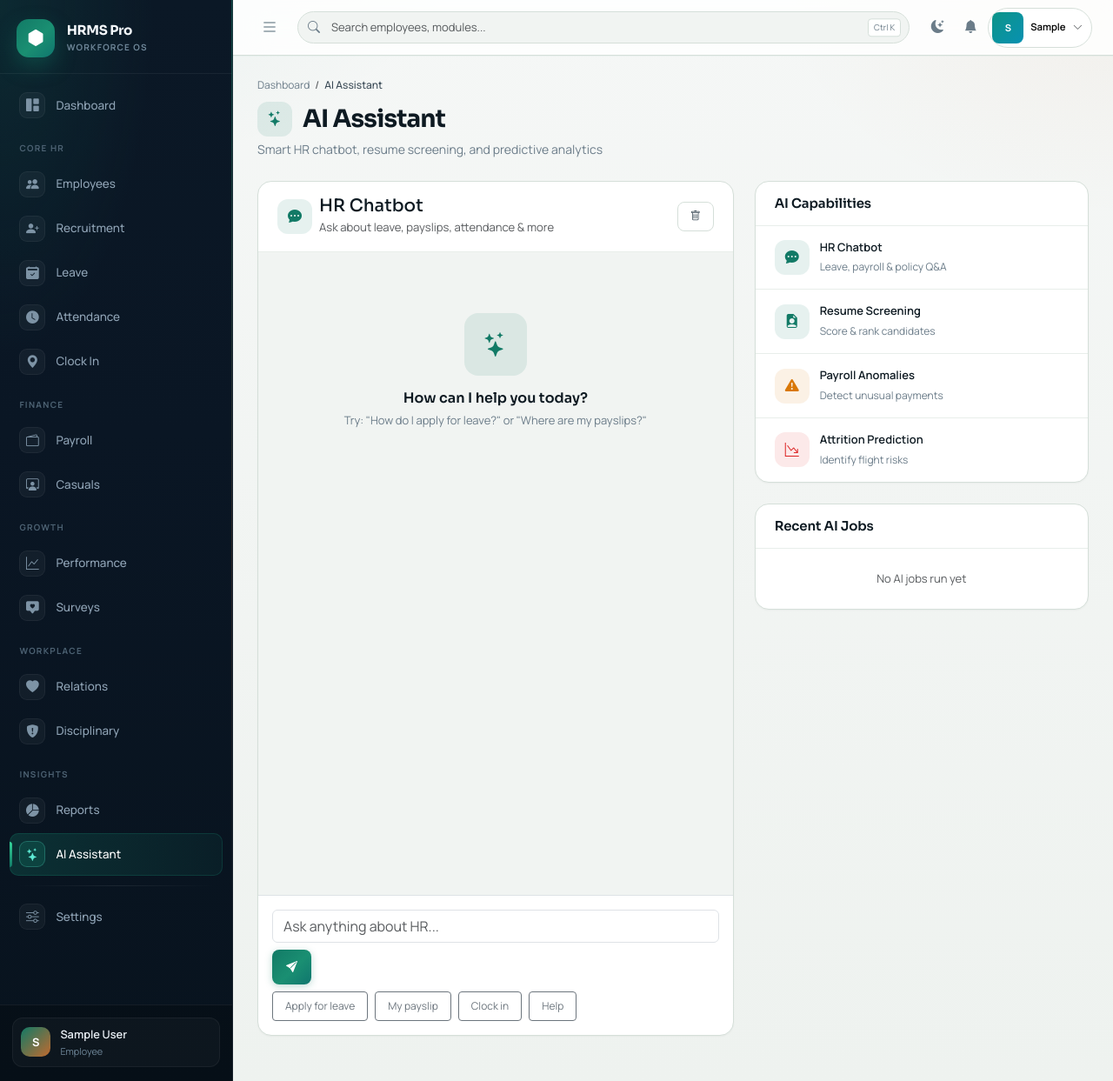
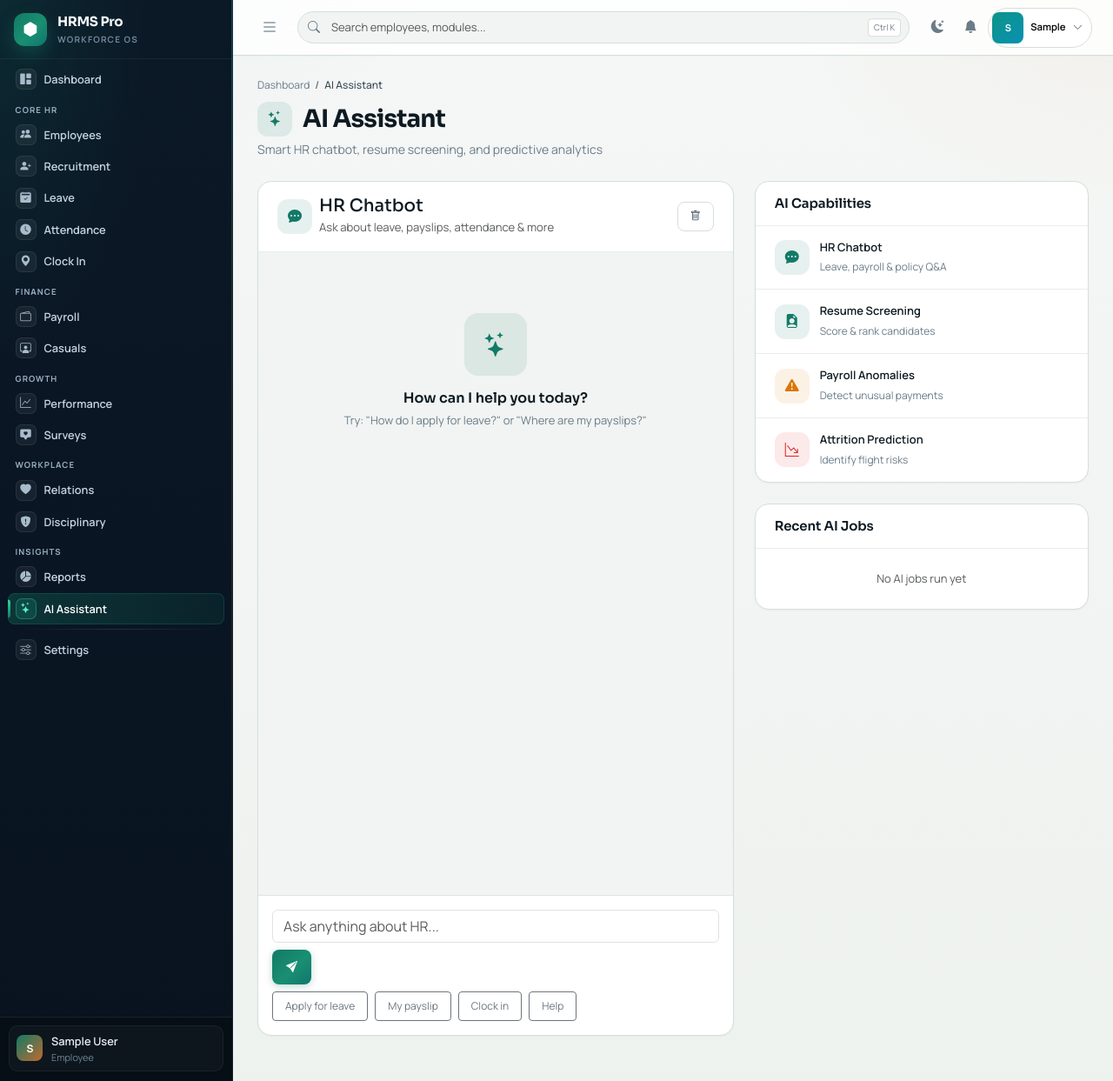
Before and after one commit to Dommygenius/hr-payroll-system, a Django app: page /module/ai/ in a window 1280 px wide. Shown: the whole page at 87% size. Run offline with Django 5.2, Linux system fonts and the light colour scheme; the visitor is signed in with stand-in values (Sample User, id 1); data that the repository does not hold is empty; parts of the project's set-up code (start-up, migrations or seed data) failed here and were passed over; some libraries are stand-ins or nearby versions.

Commit message:
Auto-sync: agent session update

```diff
--- a/static/css/hrms.css
+++ b/static/css/hrms.css
@@ -86,7 +86,10 @@ h1, h2, h3, h4, h5, h6, .page-title, .card-title, .stat-value {
 /* ─── Sidebar ─── */
 .sidebar {
     width: var(--sidebar-width);
-    min-height: 100vh;
+    height: 100vh;
+    height: 100dvh;
+    max-height: 100vh;
+    max-height: 100dvh;
     background:
         radial-gradient(ellipse 120% 60% at 0% 0%, rgba(18, 122, 102, 0.18) 0%, transparent 55%),
         linear-gradient(180deg, #0B1826 0%, #0A1624 40%, #08131E 100%);
@@ -96,6 +99,7 @@ h1, h2, h3, h4, h5, h6, .page-title, .card-title, .stat-value {
     z-index: 1000;
     display: flex;
     flex-direction: column;
+    overflow: hidden;
     border-right: 1px solid var(--sidebar-border);
     transition: transform 0.28s cubic-bezier(0.4, 0, 0.2, 1);
 }
@@ -112,25 +116,26 @@ h1, h2, h3, h4, h5, h6, .page-title, .card-title, .stat-value {
 }
 
 .sidebar-brand {
-    padding: 1.35rem 1.2rem 1.15rem;
-    display: flex;
-    align-items: center;
-    gap: 0.85rem;
+    padding: 0.95rem 1rem 0.85rem;
+    display: flex;
+    align-items: center;
+    gap: 0.75rem;
     border-bottom: 1px solid rgba(255, 255, 255, 0.06);
+    flex-shrink: 0;
 }
 
 .sidebar-brand-icon {
-    width: 44px;
-    height: 44px;
-    border-radius: 14px;
+    width: 38px;
+    height: 38px;
+    border-radius: 12px;
     background: var(--primary-gradient);
     display: flex;
     align-items: center;
     justify-content: center;
     color: #fff;
-    font-size: 1.2rem;
+    font-size: 1.05rem;
     flex-shrink: 0;
-    box-shadow: 0 10px 24px rgba(18, 122, 102, 0.4);
+    box-shadow: 0 8px 18px rgba(18, 122, 102, 0.38);
 }
 
 .sidebar-brand-text {
@@ -162,11 +167,30 @@ h1, h2, h3, h4, h5, h6, .page-title, .card-title, .stat-value {
 }
 
 .sidebar-nav-wrap {
-    flex: 1;
+    flex: 1 1 auto;
+    min-height: 0;
     overflow-y: auto;
-    padding: 0.75rem 0.7rem 1rem;
+    overflow-x: hidden;
+    padding: 0.35rem 0.55rem 0.7rem;
     scrollbar-width: thin;
-    scrollbar-color: rgba(255,255,255,0.1) transparent;
+    scrollbar-color: rgba(255, 255, 255, 0.28) transparent;
+}
+
+.sidebar-nav-wrap::-webkit-scrollbar {
+    width: 6px;
+}
+
+.sidebar-nav-wrap::-webkit-scrollbar-track {
+    background: transparent;
+}
+
+.sidebar-nav-wrap::-webkit-scrollbar-thumb {
+    background: rgba(255, 255, 255, 0.22);
+    border-radius: 999px;
+}
+
+.sidebar-nav-wrap::-webkit-scrollbar-thumb:hover {
+    background: rgba(255, 255, 255, 0.35);
 }
 
 .sidebar-nav {
@@ -175,60 +199,60 @@ h1, h2, h3, h4, h5, h6, .page-title, .card-title, .stat-value {
     margin: 0;
     display: flex;
     flex-direction: column;
-    gap: 0.15rem;
+    gap: 0.02rem;
 }
 
 .sidebar-nav .nav-group {
     display: flex;
     flex-direction: column;
-    gap: 0.12rem;
-    margin-bottom: 0.35rem;
+    gap: 0.02rem;
+    margin-bottom: 0.15rem;
 }
 
 .sidebar-nav li a {
     display: flex;
     align-items: center;
-    gap: 0.75rem;
-    padding: 0.58rem 0.7rem;
-    color: #8FA3B5;
+    gap: 0.55rem;
+    padding: 0.38rem 0.55rem;
+    color: #C5D4E0;
     text-decoration: none;
-    font-size: 0.84rem;
-    font-weight: 500;
-    border-radius: 10px;
+    font-size: 0.8rem;
+    font-weight: 550;
+    border-radius: 8px;
     transition: color 0.16s ease, background 0.16s ease, transform 0.16s ease;
     position: relative;
 }
 
 .sidebar-nav li a .nav-ico {
-    width: 30px;
-    height: 30px;
-    border-radius: 9px;
-    background: rgba(255, 255, 255, 0.04);
-    border: 1px solid rgba(255, 255, 255, 0.05);
+    width: 24px;
+    height: 24px;
+    border-radius: 7px;
+    background: rgba(255, 255, 255, 0.055);
+    border: 1px solid rgba(255, 255, 255, 0.08);
     display: inline-flex;
     align-items: center;
     justify-content: center;
     flex-shrink: 0;
-    font-size: 0.92rem;
-    color: #7D93A5;
+    font-size: 0.78rem;
+    color: #A8BCCB;
     transition: all 0.16s ease;
 }
 
 .sidebar-nav li a:hover {
-    color: #EAF1F6;
-    background: rgba(255, 255, 255, 0.045);
+    color: #F4F8FB;
+    background: rgba(255, 255, 255, 0.07);
 }
 
 .sidebar-nav li a:hover .nav-ico {
     color: #5EEAD4;
-    background: rgba(18, 122, 102, 0.18);
-    border-color: rgba(18, 122, 102, 0.25);
+    background: rgba(18, 122, 102, 0.22);
+    border-color: rgba(18, 122, 102, 0.32);
 }
 
 .sidebar-nav li a.active {
     color: #FFFFFF;
-    background: linear-gradient(90deg, rgba(18, 122, 102, 0.28) 0%, rgba(18, 122, 102, 0.1) 100%);
-    box-shadow: inset 0 0 0 1px rgba(18, 122, 102, 0.28);
+    background: linear-gradient(90deg, rgba(18, 122, 102, 0.32) 0%, rgba(18, 122, 102, 0.12) 100%);
+    box-shadow: inset 0 0 0 1px rgba(18, 122, 102, 0.32);
 }
 
 .sidebar-nav li a.active::before {
@@ -245,38 +269,39 @@ h1, h2, h3, h4, h5, h6, .page-title, .card-title, .stat-value {
 
 .sidebar-nav li a.active .nav-ico {
     color: #5EEAD4;
-    background: rgba(18, 122, 102, 0.28);
-    border-color: rgba(94, 234, 212, 0.25);
+    background: rgba(18, 122, 102, 0.3);
+    border-color: rgba(94, 234, 212, 0.28);
 }
 
 .nav-section {
     list-style: none;
-    padding: 0.95rem 0.7rem 0.4rem;
-    font-size: 0.62rem;
+    padding: 0.55rem 0.55rem 0.15rem;
+    font-size: 0.6rem;
     font-weight: 700;
     text-transform: uppercase;
-    letter-spacing: 0.13em;
-    color: #4D6273;
+    letter-spacing: 0.11em;
+    color: #9BB0C1;
 }
 
 .sidebar-nav-divider {
     height: 1px;
-    margin: 0.55rem 0.5rem;
-    background: linear-gradient(90deg, transparent, rgba(255,255,255,0.08), transparent);
+    margin: 0.3rem 0.4rem;
+    background: linear-gradient(90deg, transparent, rgba(255,255,255,0.12), transparent);
 }
 
 .sidebar-footer {
-    padding: 0.85rem 0.85rem 1rem;
-    border-top: 1px solid rgba(255, 255, 255, 0.06);
-    background: rgba(0, 0, 0, 0.22);
+    flex-shrink: 0;
+    padding: 0.55rem 0.65rem 0.7rem;
+    border-top: 1px solid rgba(255, 255, 255, 0.08);
+    background: rgba(0, 0, 0, 0.28);
 }
 
 .sidebar-user {
     display: flex;
     align-items: center;
-    gap: 0.7rem;
-    padding: 0.55rem 0.6rem;
-    border-radius: 12px;
+    gap: 0.6rem;
+    padding: 0.4rem 0.5rem;
+    border-radius: 10px;
     border: 1px solid rgba(255, 255, 255, 0.05);
     background: rgba(255, 255, 255, 0.03);
     transition: background 0.18s;
@@ -285,15 +310,15 @@ h1, h2, h3, h4, h5, h6, .page-title, .card-title, .stat-value {
 .sidebar-user:hover { background: rgba(255, 255, 255, 0.06); }
 
 .sidebar-user .avatar-sm {
-    width: 34px;
-    height: 34px;
-    border-radius: 10px;
+    width: 30px;
+    height: 30px;
+    border-radius: 8px;
     background: linear-gradient(135deg, #127A66, #C06A2F);
     color: #fff;
     display: flex;
     align-items: center;
     justify-content: center;
-    font-size: 0.8rem;
+    font-size: 0.75rem;
     font-weight: 700;
 }
 
--- a/templates/base.html
+++ b/templates/base.html
@@ -22,7 +22,7 @@
 
     <link href="https://fonts.googleapis.com/css2?family=Manrope:wght@400;500;600;700&family=Sora:wght@500;600;700&display=swap" rel="stylesheet">
 
-    <link href="/static/css/hrms.css?v=9" rel="stylesheet">
+    <link href="/static/css/hrms.css?v=11" rel="stylesheet">
 
     {% block extra_css %}{% endblock %}
 
```
